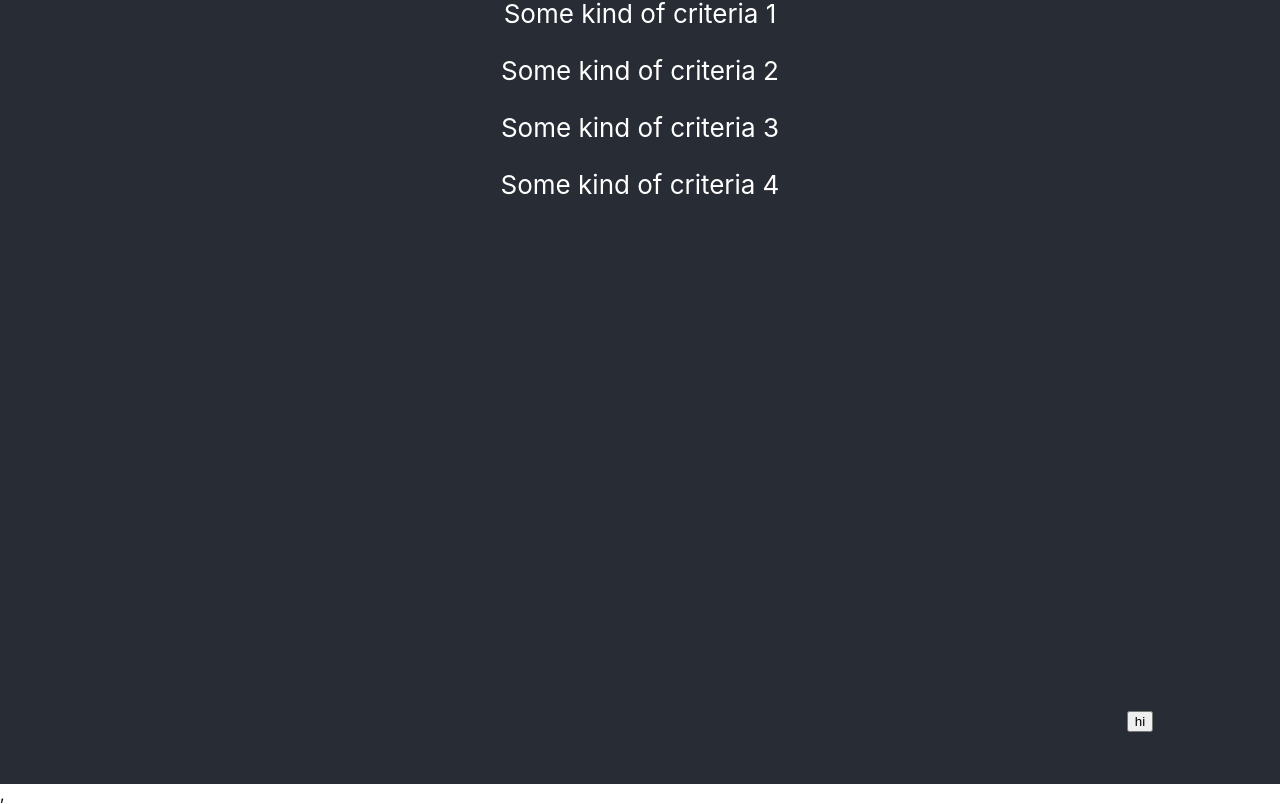
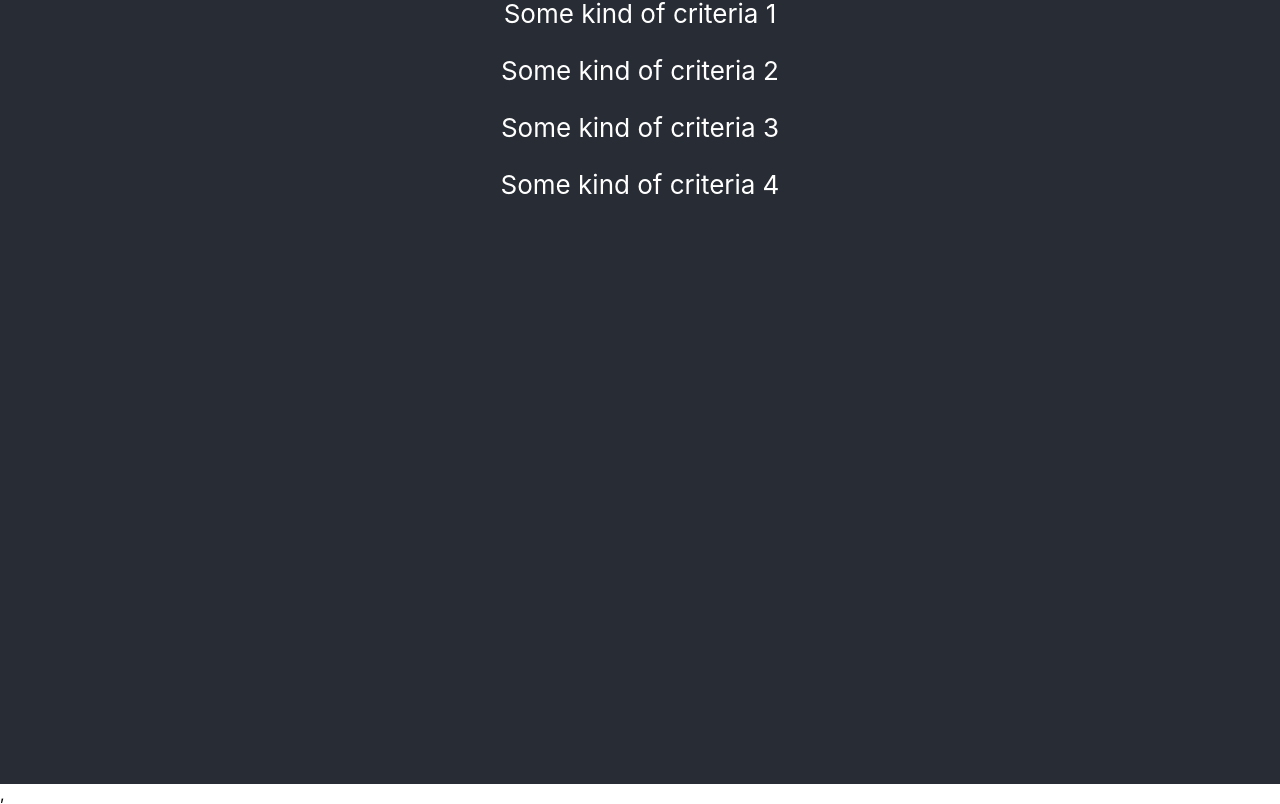
Before and after one commit to verdantpeasgladiator/i-prep-you, a React (Create React App) app: page / in a window 1280 px wide. Shown: the part 275-1079 px from the top of the page. Built offline with nearby package versions, Linux system fonts and the light colour scheme; no server answers.

Commit message:
remove hi button

```diff
--- a/src/Components/webcam.js
+++ b/src/Components/webcam.js
@@ -106,7 +106,6 @@ class MyWebcam extends React.Component {
           screenshotFormat="image/png"
           videoConstraints={videoConstraints}
         />
-        <button onClick={ this.capture.bind(this) }> hi </button>
       </div>
     );
   }
```
